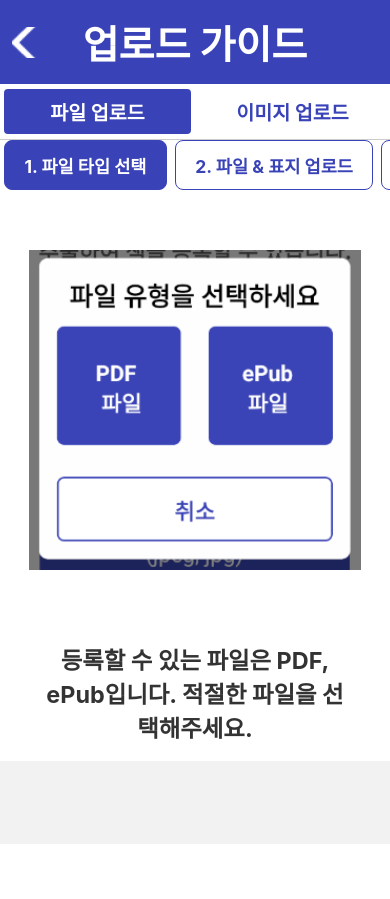
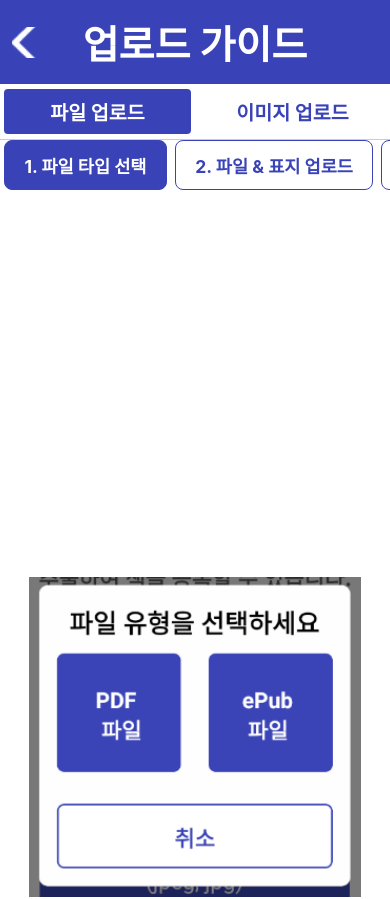
Before and after one commit to tkdcks7/SSAFY, a React Native app in the folder FE/: screen /UploadGuide in a window 390 px wide. Shown: the top 899 px of the page. Before the commit the page ends 844 px from the top, so only its background shows below. Built offline with nearby package versions, Linux system fonts and the light colour scheme.

Commit message:
fe/design: 도서 등록 가이드 페이지 디자인 수정 (#122)

```diff
--- a/FE/src/pages/RegisterBook/UploadGuidePage.tsx
+++ b/FE/src/pages/RegisterBook/UploadGuidePage.tsx
@@ -160,6 +160,7 @@ const UploadGuidePage: React.FC = () => {
 
 const styles = StyleSheet.create({
   container: {
+    flex: 1,
     backgroundColor: '#FFFFFF',
   },
   mainTabContainer: {
@@ -217,10 +218,11 @@ const styles = StyleSheet.create({
     color: '#ffffff',
   },
   contentContainer: {
-    justifyContent: 'center',
+    flex: 1,
+    // justifyContent: 'center',
     alignItems: 'center',
     paddingHorizontal: width * 0.05,
-    paddingBottom: height * 0.02,
+    // paddingBottom: height * 0.02,
   },
   imageContainer: {
     flexDirection: 'row',
@@ -239,11 +241,13 @@ const styles = StyleSheet.create({
     marginHorizontal: width * 0.01, // 화살표와 이미지 사이의 여백을 줄임
   },
   descriptionText: {
+    flex: 1,
     fontSize: width * 0.06, // 글자 크기 확대
     textAlign: 'center',
     color: '#333333', // 진한 색으로 변경
     fontWeight: 'bold',
-    marginTop: height * 0.015, // 이미지와 설명 사이의 여백 추가
+    // marginTop: height * 0.015, // 이미지와 설명 사이의 여백 추가
+    marginVertical: height * 0.015,
     paddingHorizontal: width * 0.05, // 텍스트에 좌우 여백 추가
   },
 });
```
